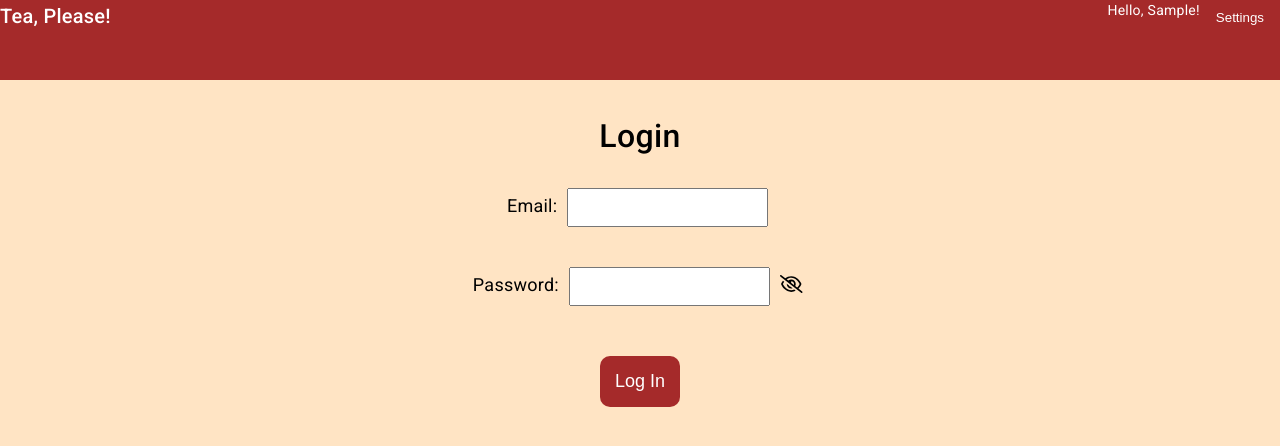
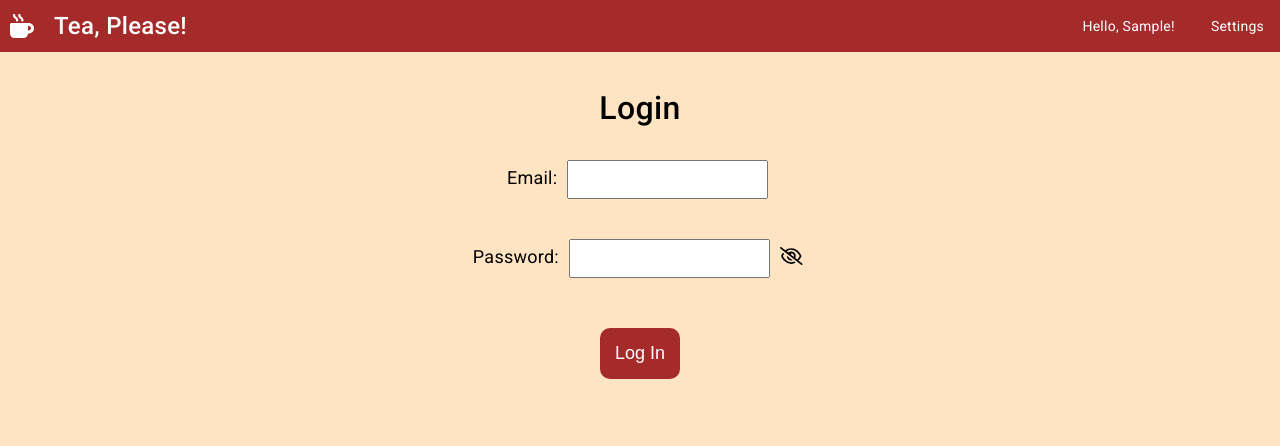
Before and after one commit to samiya-kazi/tea-please, an Angular app in the folder client/: page /login in a window 1280 px wide. Shown: the top 446 px of the page. Built offline with nearby package versions, Linux system fonts and the light colour scheme; sample sign-in values are in the browser's storage.

Commit message:
added navbar styling

```diff
--- a/client/src/app/components/nav-bar/nav-bar.component.css
+++ b/client/src/app/components/nav-bar/nav-bar.component.css
@@ -1,20 +1,45 @@
 .nav-bar {
   width: 100%;
-  height: 80px;
+  max-height: 80px;
   display: flex;
   justify-content: space-between;
+  align-items: center;
   overflow-y: visible;
   background-color: brown;
   color: white;
+}
+
+h2, p {
+  margin: 0;
+  align-self: center;
+}
+
+.brand {
+  display: flex;
+  height: 100%;
+  align-items: center;
+  font-size: x-large;
+}
+
+.brand > h2 {
+  font-size: x-large;
+  margin: 10px;
+}
+
+.brand-icon {
+  height: 100%;
+  margin: 10px;
 }
 
 .user-container {
   display: flex;
 }
 
-.example-menu {
-  display: inline-flex;
-  position: relative;
+.menu {
+
+  position: absolute;
+  left: auto;
+  right: 0;
   flex-direction: column;
   min-width: 180px;
   max-width: 280px;
@@ -23,14 +48,14 @@
   z-index: 10;
 }
 
-.example-menu-item,
-.example-standalone-trigger {
+.menu-item,
+.standalone-trigger {
   background-color: transparent;
   cursor: pointer;
   border: none;
 
   user-select: none;
-  min-width: 64px;
+  width: 100%;
   line-height: 36px;
   padding: 0 16px;
 
@@ -41,20 +66,25 @@
   color: white;
 }
 
-.example-menu-item:hover {
+.menu-item {
+  color: black;
+  min-width: 64px;
+}
+
+.standalone-trigger {
+  height: 100%;
+  width: fit-content;
+  margin-left: 20px;
+}
+
+.menu-item:hover {
   background-color: rgb(208, 208, 208);
 }
 
-.example-menu-item:active {
+.menu-item:active {
   background-color: rgb(170, 170, 170);
 }
 
-.example-standalone-item {
-  background-color: rgb(239, 239, 239);
+.menu-open {
+  background-color: rgb(118, 30, 30);
 }
-.example-standalone-item:hover {
-  background-color: rgb(208, 208, 208);
-}
-.example-standalone-item[aria-expanded='true'] {
-  background-color: rgb(208, 208, 208);
-}
--- a/client/src/app/components/nav-bar/nav-bar.component.html
+++ b/client/src/app/components/nav-bar/nav-bar.component.html
@@ -1,17 +1,18 @@
 <div class="nav-bar">
-  <div>
+  <div class="brand">
+    <fa-icon [icon]="faMugHot" class="brand-icon"></fa-icon>
     <h2>Tea, Please!</h2>
   </div>
   <div *ngIf="loggedIn" class="user-container">
     <p>Hello, {{user?.firstName}}!</p>
 
     <div>
-      <button (click)="toggleMenu()" class="example-standalone-trigger">Settings</button>
-      <div *ngIf="showMenu" class="example-menu">
-        <button *ngIf="!user?.isAdmin" routerLink="/order" class="example-menu-item">Add Item</button>
-        <button *ngIf="!user?.isAdmin" routerLink="/order/cart" class="example-menu-item">Cart</button>
-        <button *ngIf="!user?.isAdmin" routerLink="/order/log" class="example-menu-item">Order Log</button>
-        <button class="example-menu-item" (click)="logout()">Logout</button>
+      <div (click)="toggleMenu()" class="standalone-trigger" [class.menu-open]="showMenu">Settings</div>
+      <div *ngIf="showMenu" class="menu">
+        <button *ngIf="!user?.isAdmin" routerLink="/order" class="menu-item">Add Item</button>
+        <button *ngIf="!user?.isAdmin" routerLink="/order/cart" class="menu-item">Cart</button>
+        <button *ngIf="!user?.isAdmin" routerLink="/order/log" class="menu-item">Order Log</button>
+        <button class="menu-item" (click)="logout()">Logout</button>
       </div>
     </div>
 
--- a/client/src/app/components/nav-bar/nav-bar.component.ts
+++ b/client/src/app/components/nav-bar/nav-bar.component.ts
@@ -1,6 +1,7 @@
 import { Component, OnInit } from '@angular/core';
 import { NavigationEnd, Router } from '@angular/router';
 import { User } from 'src/app/interfaces/user';
+import { faMugHot } from '@fortawesome/free-solid-svg-icons';
 
 @Component({
   selector: 'app-nav-bar',
@@ -8,6 +9,8 @@ import { User } from 'src/app/interfaces/user';
   styleUrls: ['./nav-bar.component.css']
 })
 export class NavBarComponent implements OnInit {
+
+  faMugHot = faMugHot;
 
   constructor(private route: Router) { }
 
@@ -20,6 +23,7 @@ export class NavBarComponent implements OnInit {
 
     this.route.events.subscribe(e => {
       this.checkAuthStatus();
+      this.showMenu = false;
     });
   }
 
```
